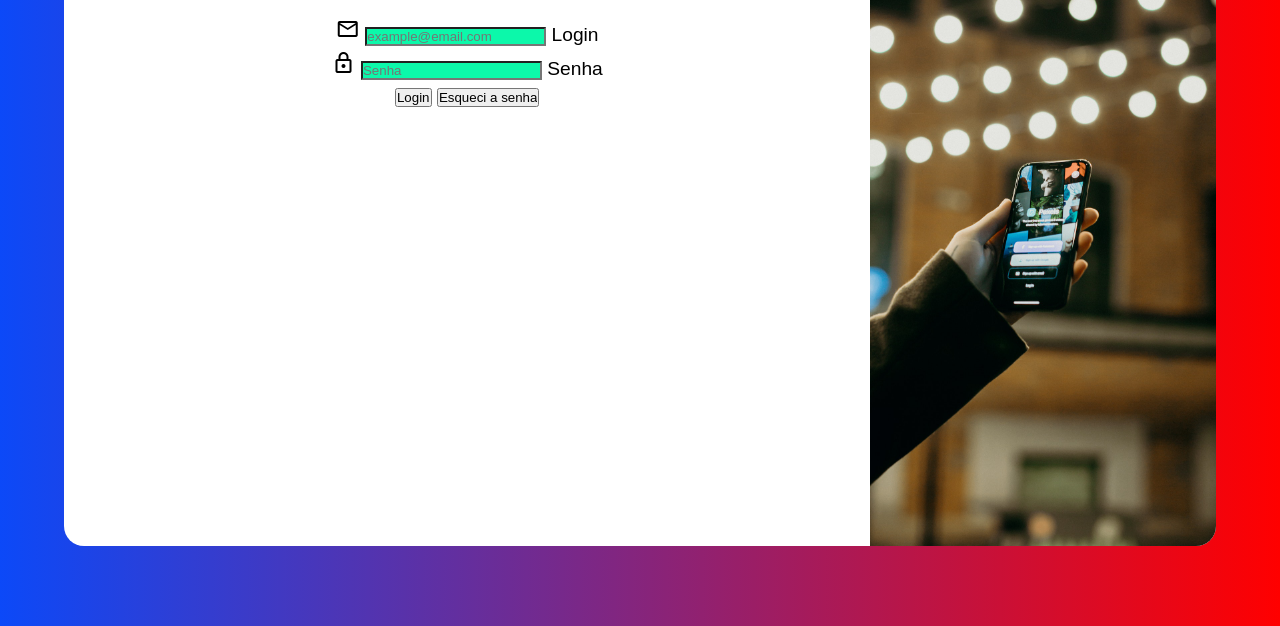
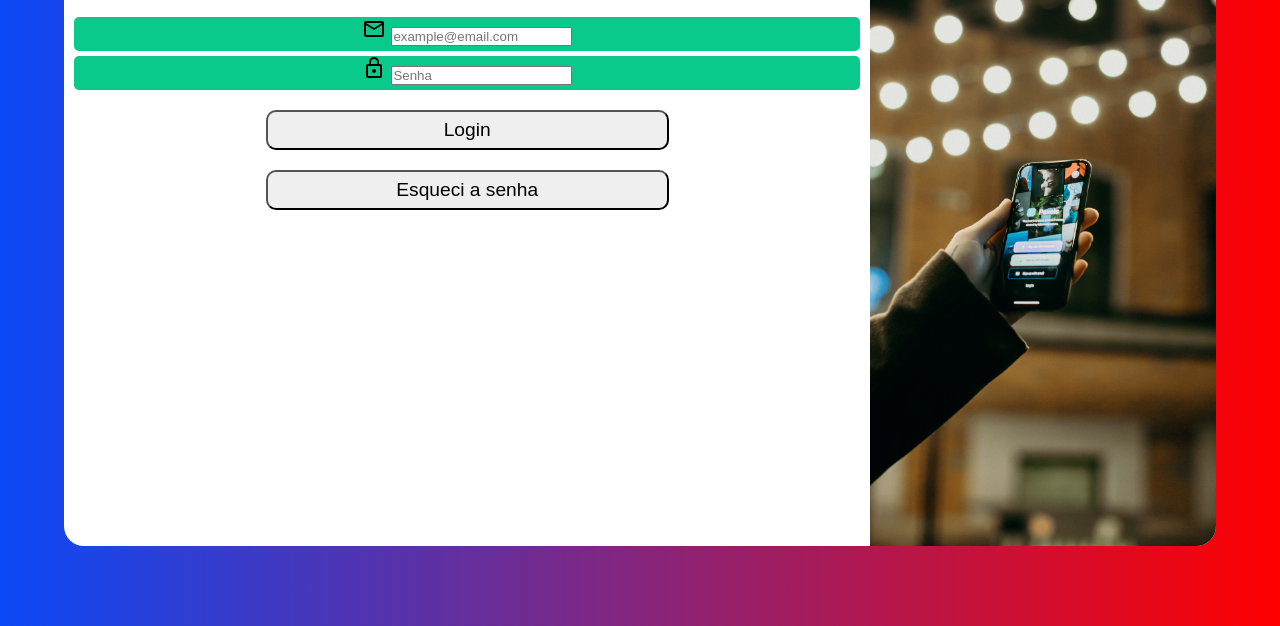
Before and after one commit to Gustavo-A-Machado/Login, a plain HTML site: page index.html in a window 1280 px wide. Shown: the part 174-800 px from the top of the page. Drawn offline with nearby package versions, Linux system fonts and the light colour scheme.

Commit message:
Updated styles

```diff
--- a/estilos/style.css
+++ b/estilos/style.css
@@ -66,11 +66,43 @@ div#conteudo > p {
 }
 
 .botoes {
-    margin: 5px;
+    margin: 0px 10px 5px 10px;
+    padding: 0px 0px 5px 0px;
+    border-radius: 5px;
+    display: block;
     text-align: center;
+    background-color: #09ca8a;
 
 }
 
-#iemail, #isenha{
-    background-color: var(--oceangreen);
+div.botoes > label {
+    display: none;
 }
+
+
+
+#ilogin {
+    margin: 20px auto;
+    display: block;
+    font-size: 1em;
+    width: 50%;
+    height: 40px;
+    border-radius: 10px;
+}
+
+#ilogin:hover {
+    background-color: #09ca8a;
+}
+
+#iesquecisenha {
+    margin: 10px auto;
+    display: block;
+    font-size: 1em;
+    width: 50%;
+    height: 40px;
+    border-radius: 10px;
+}
+
+#iesquecisenha:hover {
+    background-color: #09ca8a;
+}
--- a/index.html
+++ b/index.html
@@ -39,10 +39,11 @@
                         <label for="isenha">Senha</label>
                     </div>
 
-                    <div class="botoes">
-                        <input type="submit" value="Login" id="ilogin">
-                        <input type="button" value="Esqueci a senha" id="iesquecisenha">
-                    </div>
+
+                    <input  type="submit" value="Login" id="ilogin" class="botoesLE" >
+
+                    <input type="button" value="Esqueci a senha" id="iesquecisenha" class="botoesLE">
+
                 </form>
             </div>
 
```
